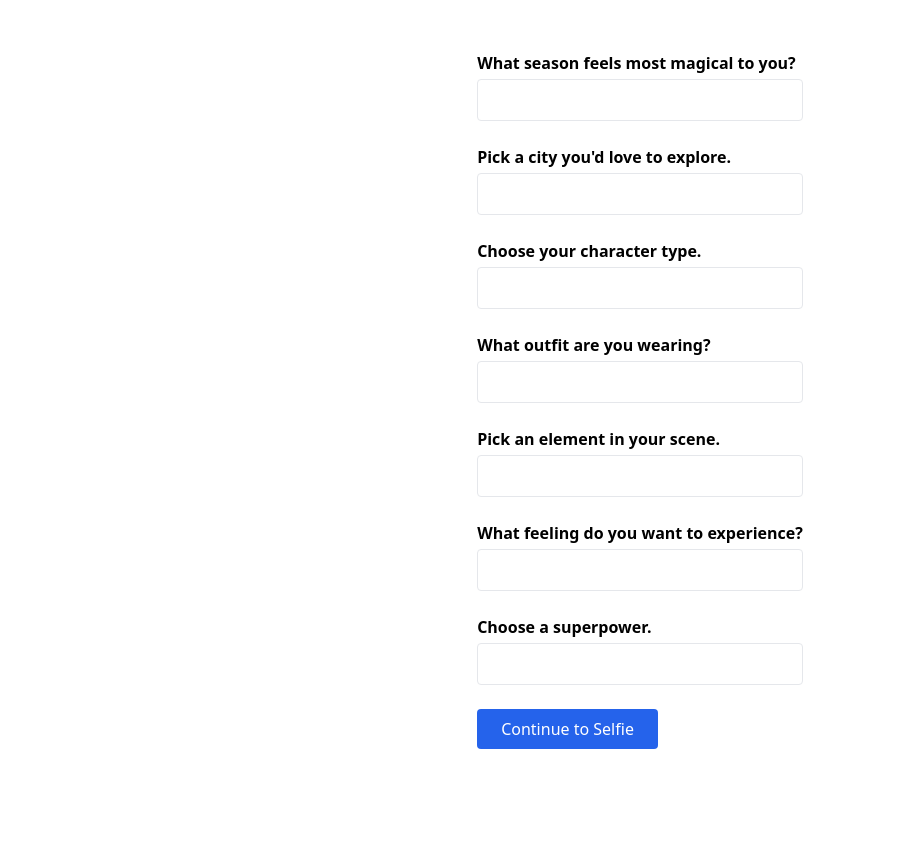
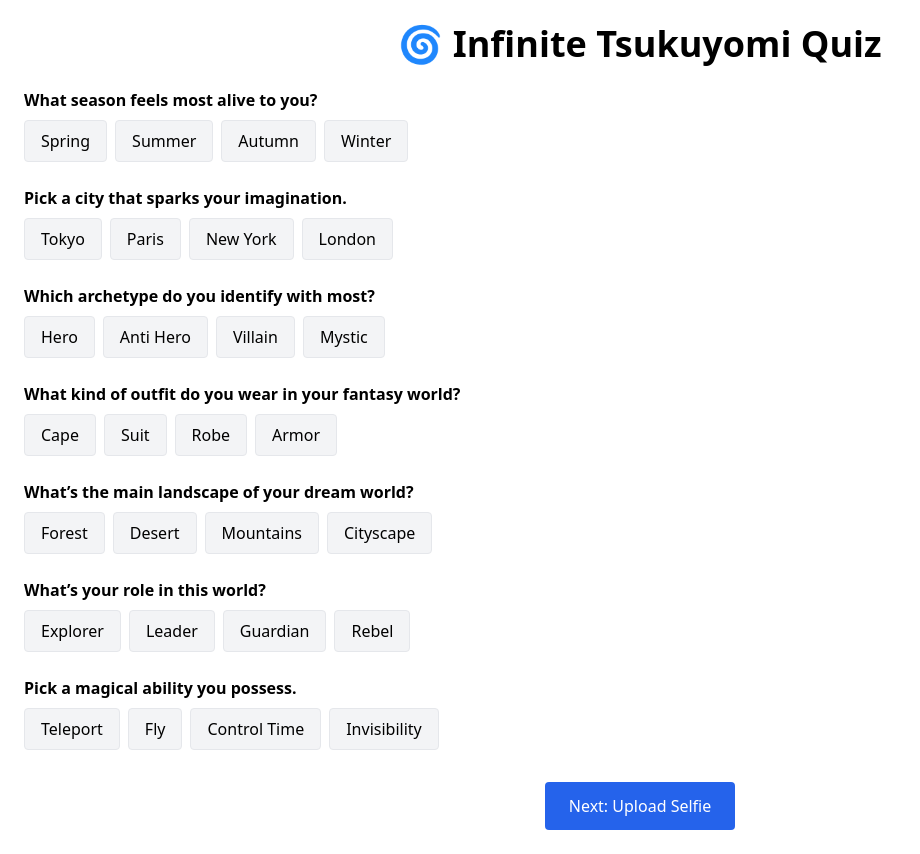
Before and after one commit to saifkazi25/IT129, a Next.js app: page / in a window 1280 px wide. Shown: the whole page, without its empty margins (0-920 px from the left). Before the commit the page ends 800 px from the top, so only its background shows below. Built offline with nearby package versions, Linux system fonts and the light colour scheme.

Commit message:
Update page.tsx

```diff
--- a/app/page.tsx
+++ b/app/page.tsx
@@ -1,9 +1,77 @@
-import QuizForm from "@/components/QuizForm";
+'use client';
 
-export default function Home() {
+import { useRouter } from 'next/navigation';
+import { useState } from 'react';
+
+const questions = [
+  'What season feels most alive to you?',
+  'Pick a city that sparks your imagination.',
+  'Which archetype do you identify with most?',
+  'What kind of outfit do you wear in your fantasy world?',
+  'What’s the main landscape of your dream world?',
+  'What’s your role in this world?',
+  'Pick a magical ability you possess.',
+];
+
+const options = [
+  ['Spring', 'Summer', 'Autumn', 'Winter'],
+  ['Tokyo', 'Paris', 'New York', 'London'],
+  ['Hero', 'Anti Hero', 'Villain', 'Mystic'],
+  ['Cape', 'Suit', 'Robe', 'Armor'],
+  ['Forest', 'Desert', 'Mountains', 'Cityscape'],
+  ['Explorer', 'Leader', 'Guardian', 'Rebel'],
+  ['Teleport', 'Fly', 'Control Time', 'Invisibility'],
+];
+
+export default function HomePage() {
+  const router = useRouter();
+  const [answers, setAnswers] = useState<string[]>(Array(7).fill(''));
+
+  const handleChange = (questionIndex: number, value: string) => {
+    const updatedAnswers = [...answers];
+    updatedAnswers[questionIndex] = value;
+    setAnswers(updatedAnswers);
+  };
+
+  const handleSubmit = () => {
+    const isComplete = answers.every((a) => a !== '');
+    if (!isComplete) return alert('Please answer all questions.');
+
+    localStorage.setItem('fantasyAnswers', JSON.stringify(answers));
+    router.push('/selfie');
+  };
+
   return (
-    <main className="flex min-h-screen items-center justify-center bg-white text-black">
-      <QuizForm />
-    </main>
+    <div className="min-h-screen p-6 bg-white text-black">
+      <h1 className="text-4xl font-bold mb-6 text-center">🌀 Infinite Tsukuyomi Quiz</h1>
+      <div className="space-y-6">
+        {questions.map((question, index) => (
+          <div key={index}>
+            <p className="font-semibold mb-2">{question}</p>
+            <div className="flex flex-wrap gap-2">
+              {options[index].map((option) => (
+                <button
+                  key={option}
+                  className={`px-4 py-2 border rounded ${
+                    answers[index] === option ? 'bg-black text-white' : 'bg-gray-100'
+                  }`}
+                  onClick={() => handleChange(index, option)}
+                >
+                  {option}
+                </button>
+              ))}
+            </div>
+          </div>
+        ))}
+      </div>
+      <div className="mt-8 text-center">
+        <button
+          onClick={handleSubmit}
+          className="bg-blue-600 text-white px-6 py-3 rounded hover:bg-blue-700"
+        >
+          Next: Upload Selfie
+        </button>
+      </div>
+    </div>
   );
 }
```
